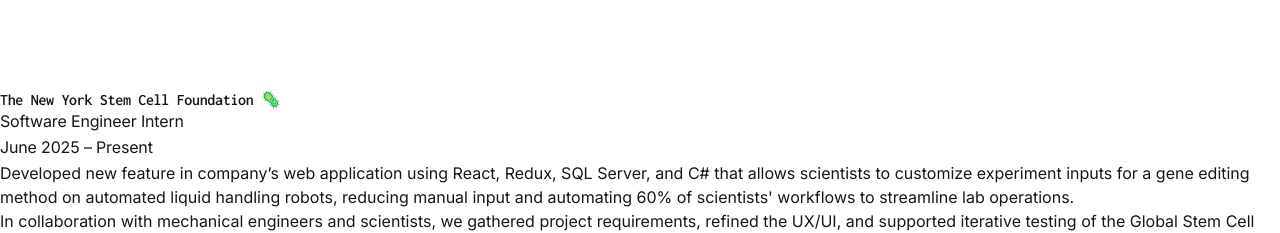
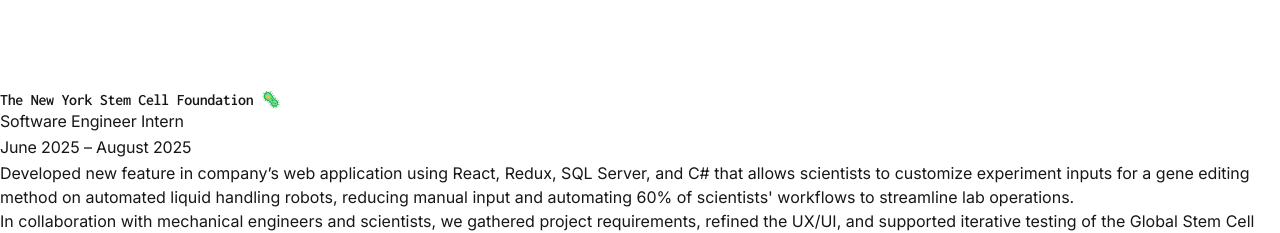
Before and after one commit to koffisonV/portfolio, a Next.js app: page / in a window 1280 px wide. Shown: the part 1580-1813 px from the top of the page. Built offline with nearby package versions, Linux system fonts and the light colour scheme.

Commit message:
website update

```diff
--- a/src/components/Contact.tsx
+++ b/src/components/Contact.tsx
@@ -137,7 +137,7 @@
                   viewport={{ once: true }}
                   transition={{ duration: 0.5, delay: 0.5 }}
                 >
-                  Connect with me on LinkedIn
+                  Let&apos;s connect on LinkedIn!
                 </motion.p>
               </motion.div>
             </Link>
--- a/src/components/Experience.tsx
+++ b/src/components/Experience.tsx
@@ -32,7 +32,7 @@
   {
     company: "The New York Stem Cell Foundation 🦠",
     role: "Software Engineer Intern",
-    duration: "June 2025 – Present",
+    duration: "June 2025 – August 2025",
     responsibilities: [
       "Developed new feature in company’s web application using React, Redux, SQL Server, and C# that allows scientists to customize experiment inputs for a gene editing method on automated liquid handling robots, reducing manual input and automating 60% of scientists' workflows to streamline lab operations.",
       "In collaboration with mechanical engineers and scientists, we gathered project requirements, refined the UX/UI, and supported iterative testing of the Global Stem Cell Array’s transfection process."
```
